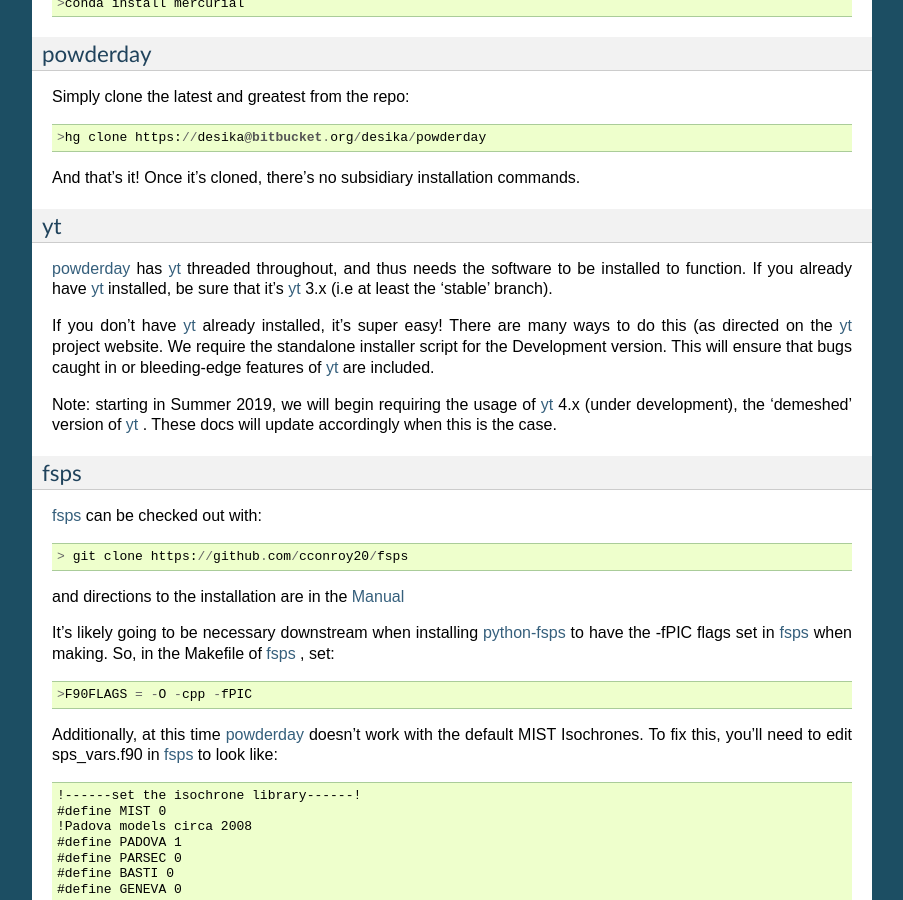
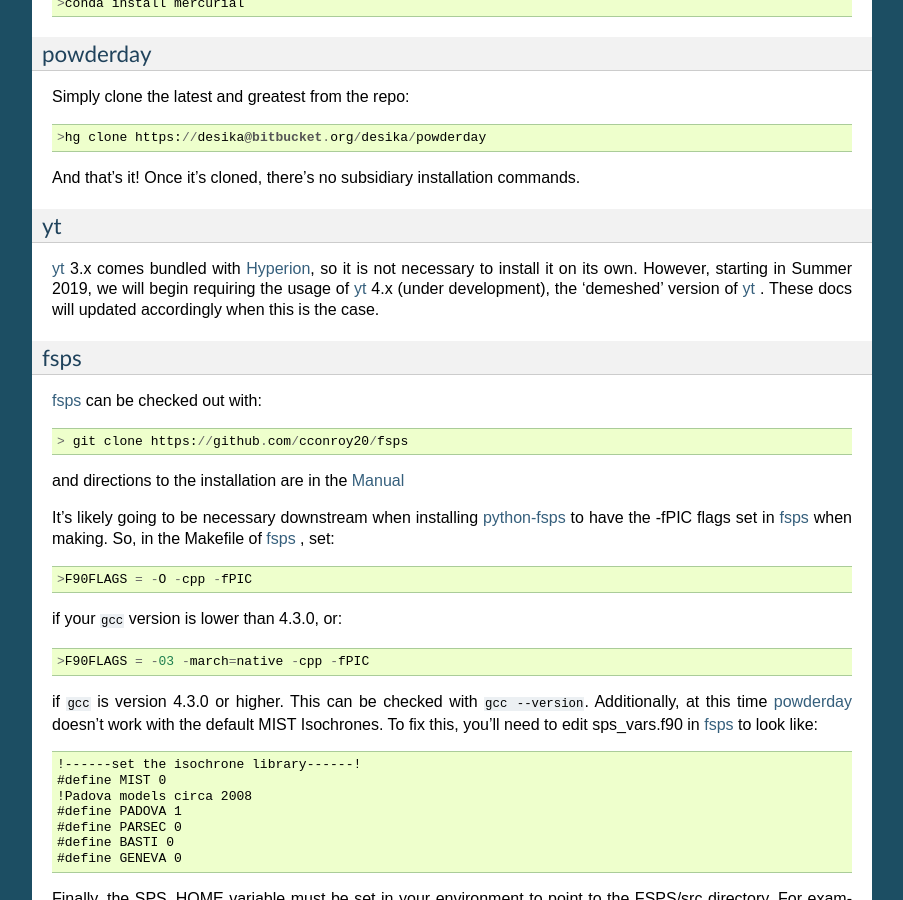
Before and after one commit to dnarayanan/powderday, a Sphinx documentation site: the page built from docs/installation.rst, in a window 1280 px wide and 900 px high, scrolled down 1315 px. Shown: the whole window, without its empty margins (198-1101 px from the left). Built offline with Sphinx 7.4.7, drawn with Linux system fonts in a browser that asks for light colours; some of the changed text lies outside the part shown.

Commit message:
updated installation.rst to include metallicity error troubleshooting

```diff
--- a/docs/installation.rst
+++ b/docs/installation.rst
@@ -105,22 +105,9 @@
 yt
 --------------
 
-`powderday <https://bitbucket.org/desika/powderday>`_ has `yt
-<http://yt-project.org>`_ threaded throughout, and thus needs the
-software to be installed to function.  If you already have `yt
-<http://yt-project.org>`_ installed, be sure that it's `yt
-<http://yt-project.org>`_ 3.x (i.e at least the 'stable' branch).
-
-If you don't have `yt <http://yt-project.org>`_ already installed,
-it's super easy!  There are many ways to do this (as directed on the
-`yt <http://yt-project.org>`_ project website.  We require the
-standalone installer script for the Development version.  This will
-ensure that bugs caught in or bleeding-edge features of `yt
-<http://yt-project.org>`_ are included.
-
-Note: starting in Summer 2019, we will begin requiring the usage of
+`yt <http://yt-project.org>`_ 3.x comes bundled with `Hyperion <http://www.hyperion-rt.org>`_, so it is not necessary to install it on its own. However, starting in Summer 2019, we will begin requiring the usage of
 `yt <http://yt-project.org>`_ 4.x (under development), the 'demeshed'
-version of `yt <http://yt-project.org>`_ .  These docs will update
+version of `yt <http://yt-project.org>`_ .  These docs will updated
 accordingly when this is the case.
 
 .. _fsps:
@@ -139,7 +126,11 @@
 
   >F90FLAGS = -O -cpp -fPIC
 
-Additionally, at this time `powderday <https://bitbucket.org/desika/powderday>`_  doesn't work with the default MIST Isochrones.  To fix this, you'll need to edit sps_vars.f90 in `fsps <https://code.google.com/p/fsps/source/checkout>`_  to look like::
+if your ``gcc`` version is lower than 4.3.0, or::
+
+  >F90FLAGS = -03 -march=native -cpp -fPIC
+
+if ``gcc`` is version 4.3.0 or higher. This can be checked with ``gcc --version``. Additionally, at this time `powderday <https://bitbucket.org/desika/powderday>`_  doesn't work with the default MIST Isochrones.  To fix this, you'll need to edit sps_vars.f90 in `fsps <https://code.google.com/p/fsps/source/checkout>`_  to look like::
 
   !------set the isochrone library------!
   #define MIST 0
@@ -347,3 +338,15 @@
 like `FSPS <https://github.com/cconroy20/fsps>`_ has compiled, it may
 not actually execute properly if the correct compilers aren't set in
 the MakeFile.  Thanks to Ena Choi for pointing this one out.
+
+Other installation issues
+---------------
+
+1. Freezing during ``Pool.map`` and `'metallicity outside of range'` errors::
+
+    Entering Pool.map multiprocessing for Stellar SED generation
+    SSP_GEN ERROR: metallicity outside of range          14
+    SSP_GEN ERROR: metallicity outside of range          15
+    ...
+
+Some installations have encountered this issue, but its cause has not yet been determined. One potential fix could be using `Miniconda <https://repo.continuum.io/miniconda/>`_ instead of `Anaconda <https://www.anaconda.com/distribution/>`_ Python, although this has not been confirmed to be the source of the problem. If something went wrong at any point in the installation process, starting from scratch and doing a fresh installation may also fix the issue.
```
